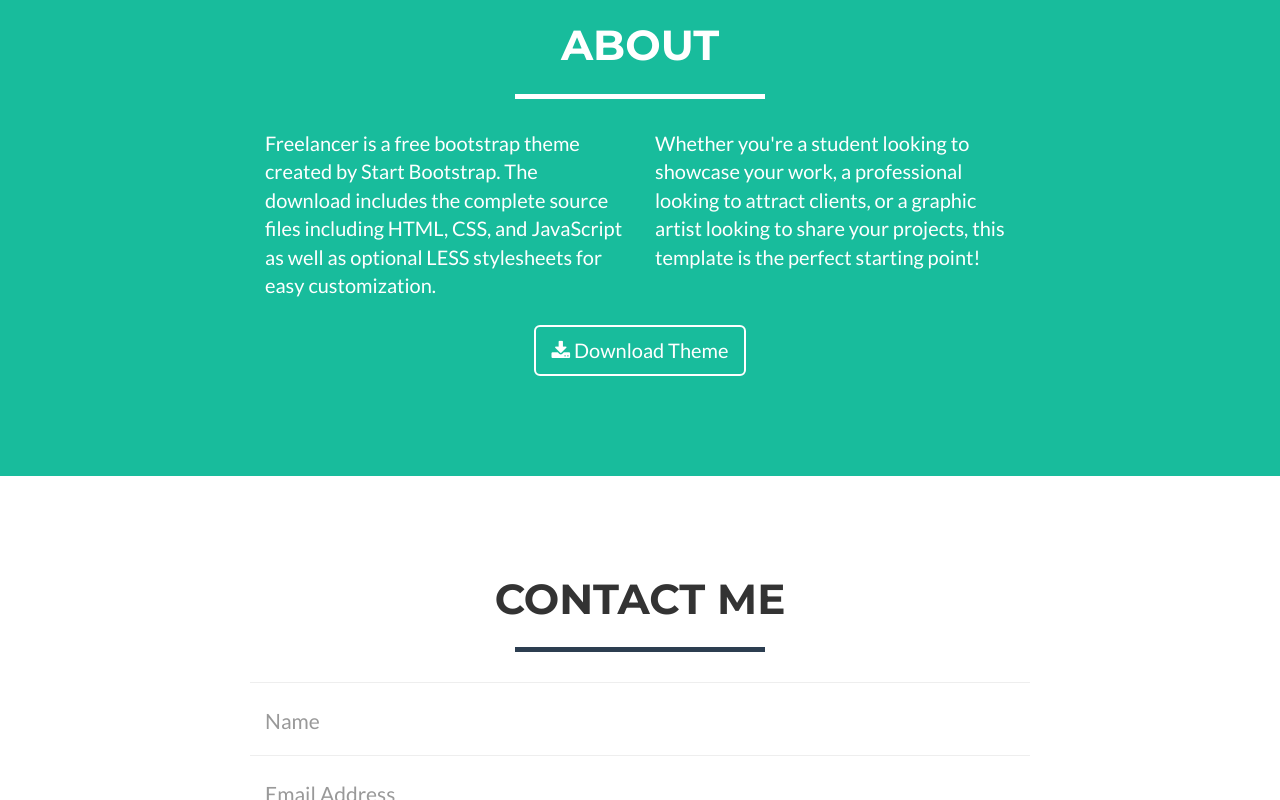
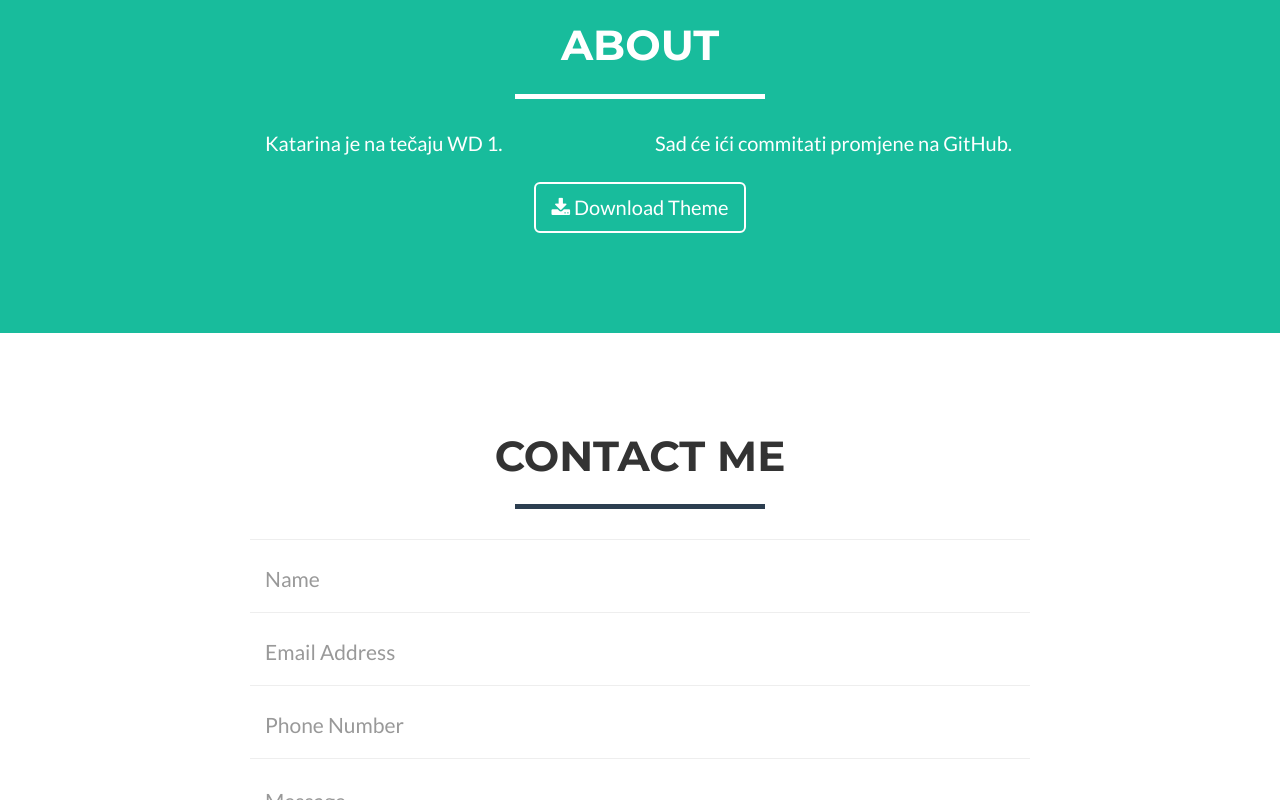
Before and after one commit to bjnoir/myPortfolio, a website: page index.html in a window 1280 px wide. Shown: the part 1277-2077 px from the top of the page. Drawn offline with nearby package versions, Linux system fonts and the light colour scheme.

Commit message:
promjena boje i teksta o meni

```diff
--- a/css/freelancer.css
+++ b/css/freelancer.css
@@ -70,7 +70,7 @@ header {
   text-align: center;
   background: #18BC9C;
   color: white;
-  background-color: #009999;
+  background-color: #5c5c8a;
 }
 header .container {
   padding-top: 100px;
--- a/index.html
+++ b/index.html
@@ -168,10 +168,10 @@
             </div>
             <div class="row">
                 <div class="col-lg-4 col-lg-offset-2">
-                    <p>Freelancer is a free bootstrap theme created by Start Bootstrap. The download includes the complete source files including HTML, CSS, and JavaScript as well as optional LESS stylesheets for easy customization.</p>
+                    <p>Katarina je na tečaju WD 1.</p>
                 </div>
                 <div class="col-lg-4">
-                    <p>Whether you're a student looking to showcase your work, a professional looking to attract clients, or a graphic artist looking to share your projects, this template is the perfect starting point!</p>
+                    <p>Sad će ići commitati promjene na GitHub.</p>
                 </div>
                 <div class="col-lg-8 col-lg-offset-2 text-center">
                     <a href="#" class="btn btn-lg btn-outline">
```
